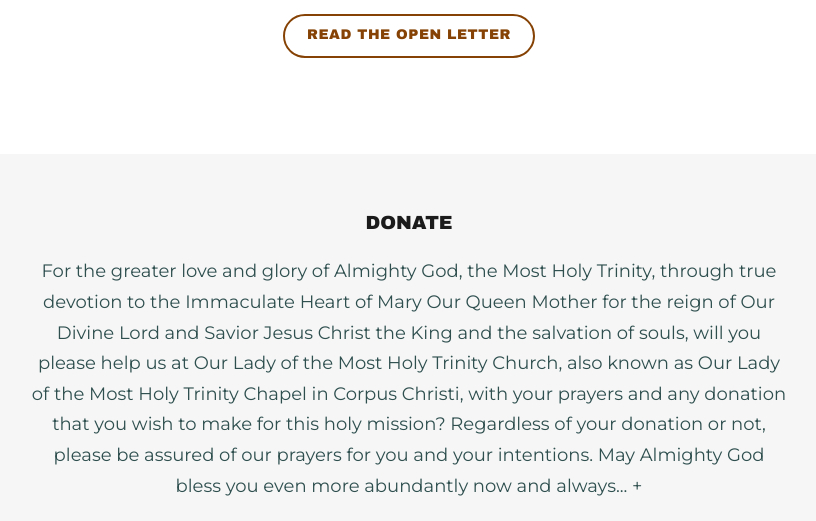
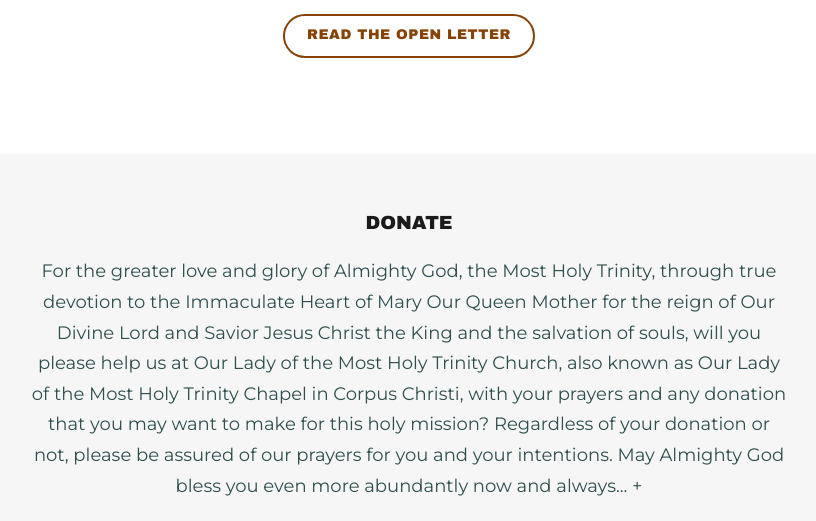
Before and after one commit to ourladymhtchurch/ourladymhtchurch.github.io, a Jekyll site: the page built from index.html, in a window 1280 px wide and 900 px high, scrolled down 9599 px, cut to the strip 0-521 px from the top of the window. Shown: the whole strip, without its empty margins (231-1047 px from the left). Built offline with Jekyll 4.4.1, drawn with Linux system fonts in a browser that asks for light colours.

Commit message:
Donate appeal: "any donation that you may want to make" (was "wish to make")

```diff
--- a/_includes/paypal-donate.html
+++ b/_includes/paypal-donate.html
@@ -1,10 +1,11 @@
 {%- comment -%}
 The chapel's PayPal donate button (a hosted button from the chapel's PayPal account; its id is
 paypal_button_id in _config.yml), with the appeal the user asked for above every donate button
-(2026-11-18; the user's longer wording since 2026-11-19). Used by donate-band.html (home,
+(2026-11-18; the user's longer wording since 2026-11-19; "may want to make", not "wish to make",
+since 2026-11-20). Used by donate-band.html (home,
 About, Contact Us) and donation.html.
 {%- endcomment -%}
-<p class="donate-appeal text text--md text--slate">For the greater love and glory of Almighty God, the Most Holy Trinity, through true devotion to the Immaculate Heart of Mary Our Queen Mother for the reign of Our Divine Lord and Savior Jesus Christ the King and the salvation of souls, will you please help us at Our Lady of the Most Holy Trinity Church, also known as Our Lady of the Most Holy Trinity Chapel in Corpus Christi, with your prayers and any donation that you wish to make for this holy mission? Regardless of your donation or not, please be assured of our prayers for you and your intentions. May Almighty God bless you even more abundantly now and always... +</p>
+<p class="donate-appeal text text--md text--slate">For the greater love and glory of Almighty God, the Most Holy Trinity, through true devotion to the Immaculate Heart of Mary Our Queen Mother for the reign of Our Divine Lord and Savior Jesus Christ the King and the salvation of souls, will you please help us at Our Lady of the Most Holy Trinity Church, also known as Our Lady of the Most Holy Trinity Chapel in Corpus Christi, with your prayers and any donation that you may want to make for this holy mission? Regardless of your donation or not, please be assured of our prayers for you and your intentions. May Almighty God bless you even more abundantly now and always... +</p>
 <form class="paypal-donate" action="https://www.paypal.com/donate" method="post" target="_top">
   <input type="hidden" name="hosted_button_id" value="{{ site.chapel.paypal_button_id }}">
   <input type="image" src="https://www.paypalobjects.com/en_US/i/btn/btn_donateCC_LG.gif" name="submit" title="PayPal - The safer, easier way to pay online!" alt="Donate with PayPal button">
```
